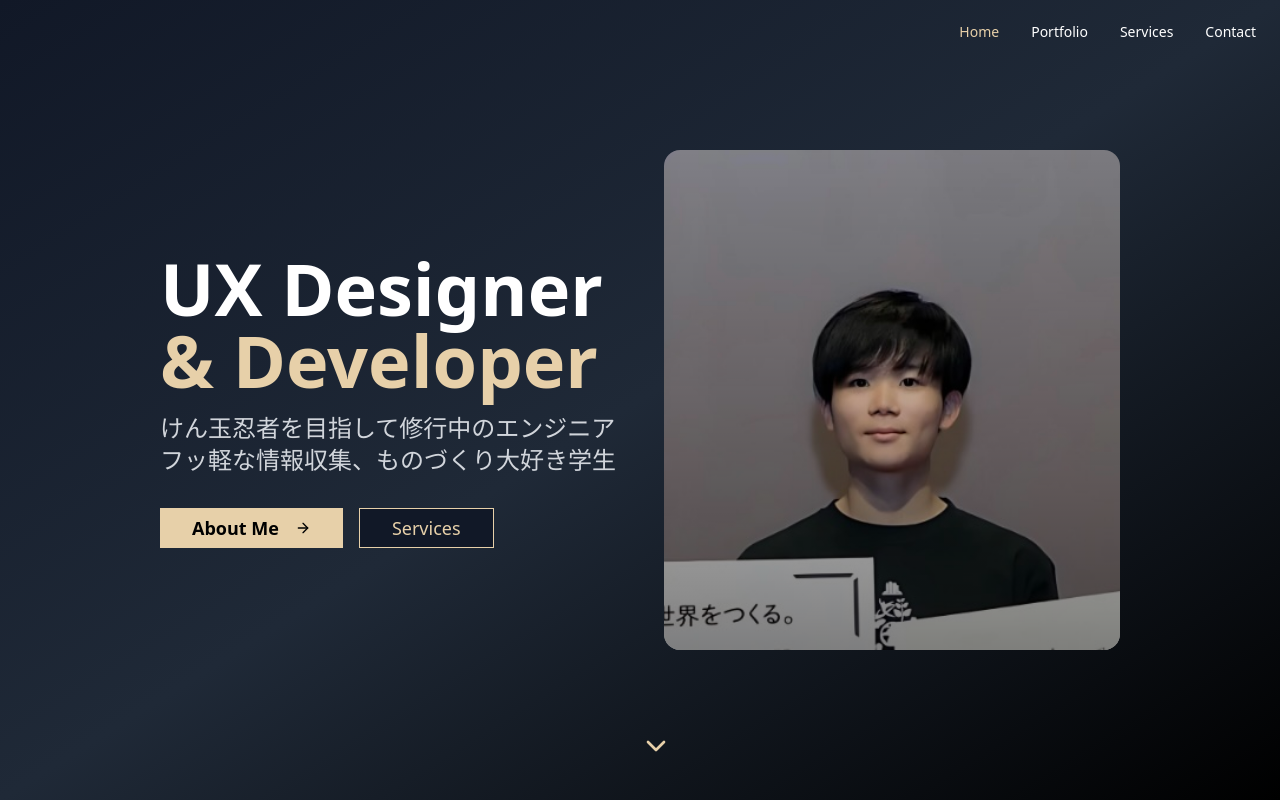
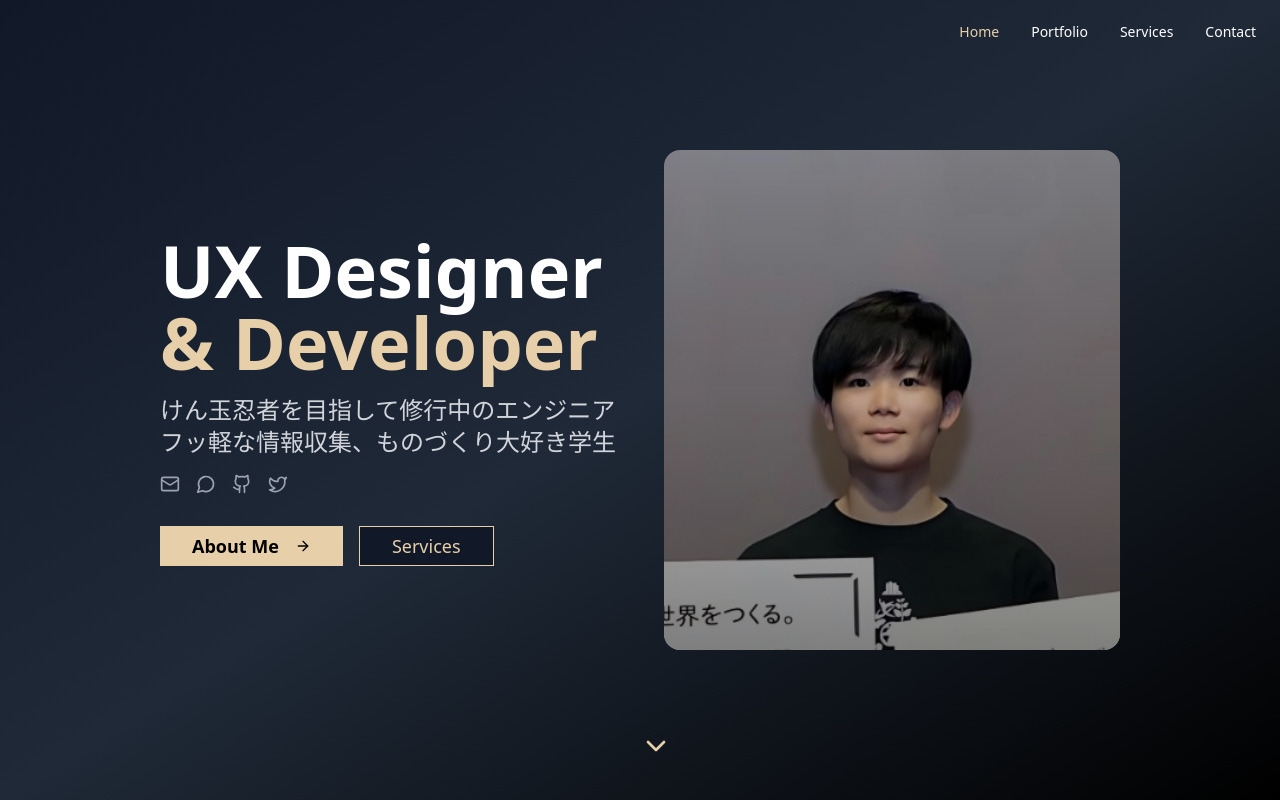
Before and after one commit to 3or1Ryoga/ryoga_portfolio, a Next.js app: page / in a window 1280 px wide. Shown: the top 800 px of the page. Built offline with nearby package versions, Linux system fonts and the light colour scheme.

Commit message:
adding connection front

```diff
--- a/app/page.tsx
+++ b/app/page.tsx
@@ -5,6 +5,7 @@ import Link from "next/link"
 import Image from "next/image"
 import { Button } from "@/components/ui/button"
 import { ArrowRight, ChevronDown } from "lucide-react"
+import { Mail, MessageCircle, Github, Twitter } from "lucide-react"
 
 const greetings = ["Hello", "こんにちは", "Bonjour", "¡Hola!", "你好", "안녕하세요"]
 
@@ -56,6 +57,24 @@ export default function HomePage() {
                   <br />
                   フッ軽な情報収集、ものづくり大好き学生
                 </p>
+                {/* Contact */}
+                <div className="space-y-4">
+                  {/* <h4 className="text-lg font-semibold">Contact</h4> */}
+                  <div className="flex space-x-4">
+                    <a href="ryoga3or1@gmail.com" className="text-gray-400 hover:text-[#E7D0A9] transition-colors" target="_blank" rel="noopener noreferrer">
+                      <Mail className="h-5 w-5" />
+                    </a>
+                    <a href="/contact" className="text-gray-400 hover:text-[#E7D0A9] transition-colors" target="_blank" rel="noopener noreferrer">
+                      <MessageCircle className="h-5 w-5" />
+                    </a>
+                    <a href="https://github.com/3or1Ryoga" className="text-gray-400 hover:text-[#E7D0A9] transition-colors" target="_blank" rel="noopener noreferrer">
+                      <Github className="h-5 w-5" />
+                    </a>
+                    <a href="https://x.com/3or1r" className="text-gray-400 hover:text-[#E7D0A9] transition-colors" target="_blank" rel="noopener noreferrer">
+                      <Twitter className="h-5 w-5" />
+                    </a>
+                  </div>
+                </div>
               </div>
 
               <div className="flex flex-wrap gap-4">
```
